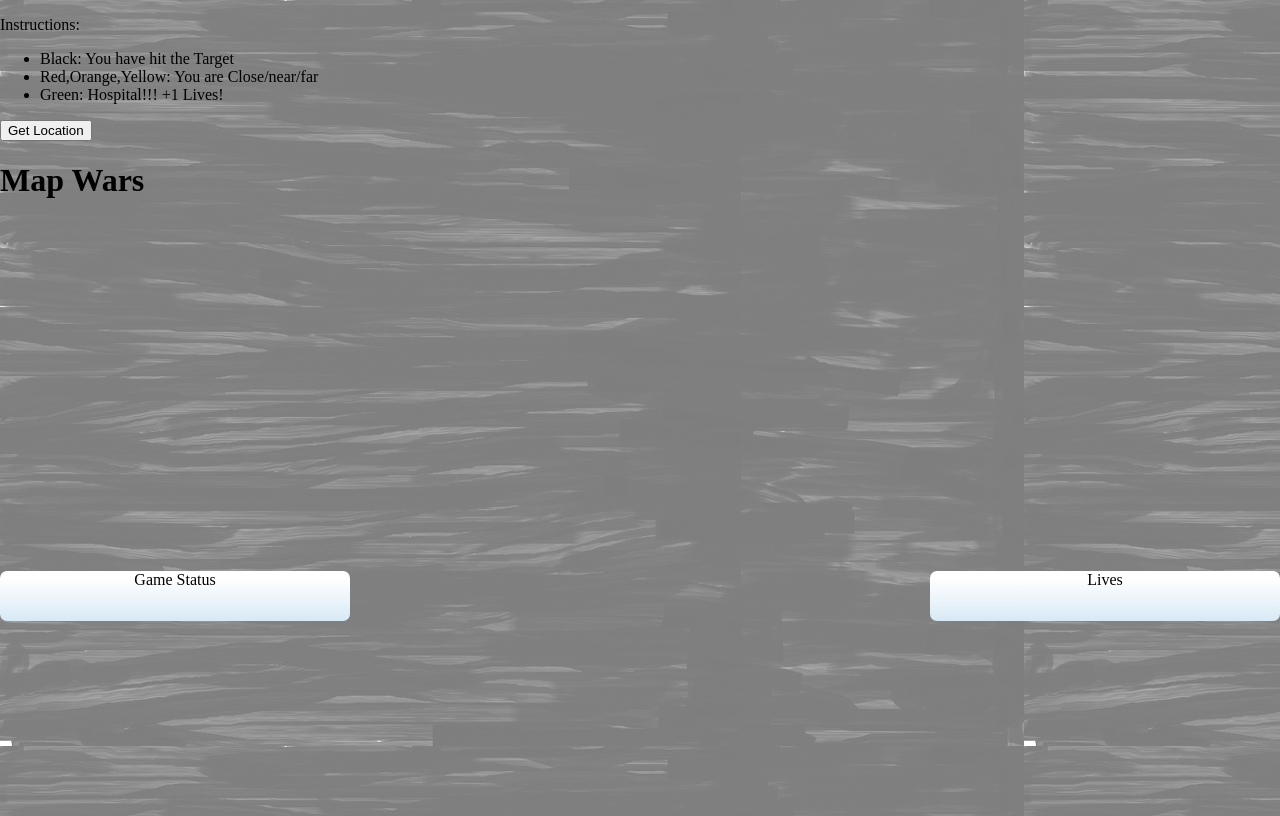
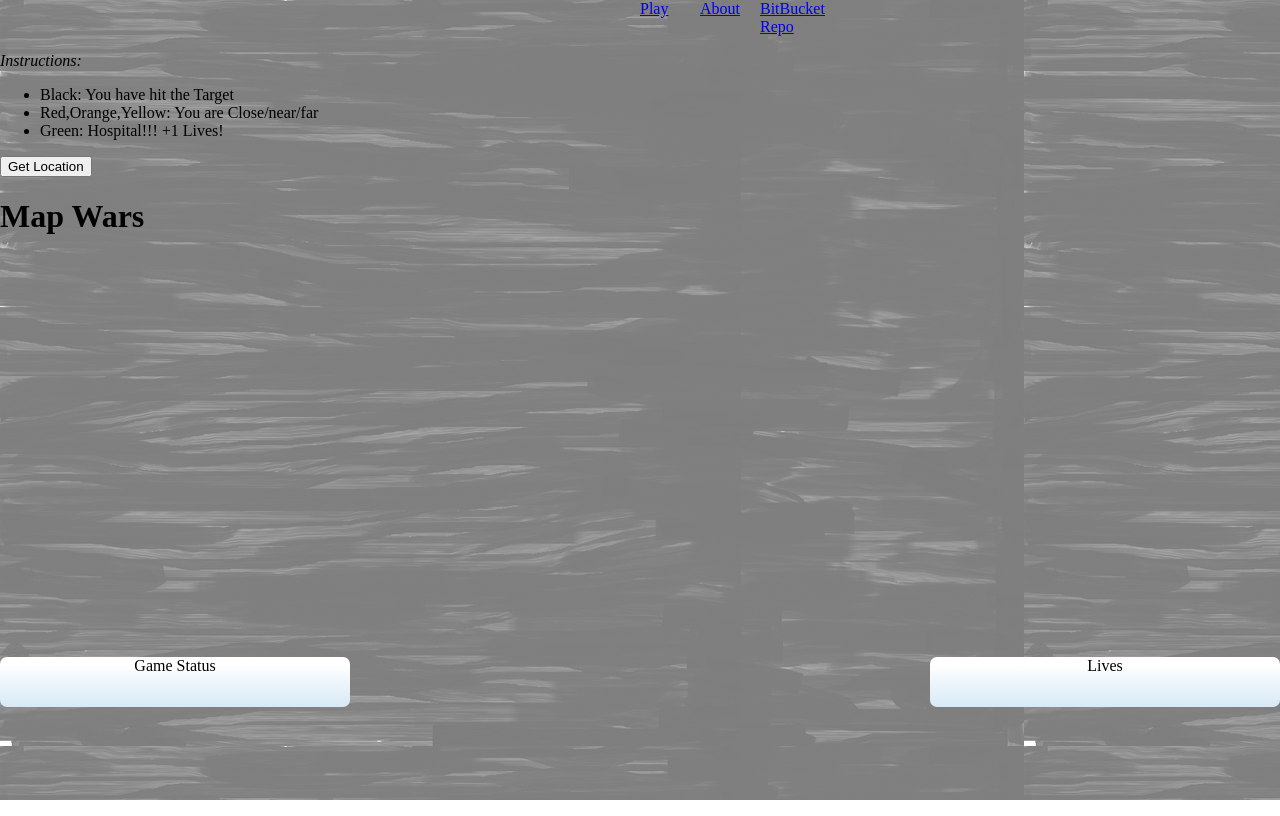
Before and after one commit to ModelChief30/yrs2015, a plain HTML site: page index.html in a window 1280 px wide. Drawn offline with Linux system fonts and the light colour scheme; some packages are replaced by stand-ins of ours.

Commit message:
added about page for credit and zombie bg, also added other layout changes in index

```diff
--- a/index.html
+++ b/index.html
@@ -6,7 +6,20 @@
  <style type="text/css">
       html { height: 100% }
       body { height: 100%; margin: 0; padding: 0 }
-
+      #navbar {
+        list-style-type: none;
+        margin: 0;
+        padding: 0;
+        position: relative; float: left; display: block; left: 50%;
+        width:50%;
+      }
+      a {
+        display: block;
+        width: 60px;
+      }
+      #ab {
+        float: left;
+      }
       #mapcan{ margin-left: auto; margin-right: auto }
 
       #gamestatus, #lives{position:fixed; background-image:
@@ -24,11 +37,19 @@
         color-stop(0%, white), color-stop(15%, white), color-stop(100%, #D7E9F5));
         background: -moz-linear-gradient(top, white 0%, white 55%, #D5E4F3 130%); }
     </style>
+    <title>Play | Map Wars</title>
  </head>
   <body background="bg.png">
+    <ul id="navbar">
+      <li id="ab"><a href="index.html">Play</a></li>
+      <li id="ab"><a href="about.html">About</a></li>
+      <li id="ab"><a href="https://bitbucket.org/samuelbird/yrs2015">BitBucket Repo</a></li>
+    </ul>
+    <br>
 
     <p>
-    Instructions:<ul><li>Black: You have hit the Target</li>
+    <br>
+    <em>Instructions:</em><ul><li>Black: You have hit the Target</li>
            <li>Red,Orange,Yellow: You are Close/near/far</li>
            <li>Green: Hospital!!! +1 Lives!</li></ul></p>
     <button onclick="getLoc()">Get Location</button>
@@ -37,7 +58,7 @@
 
     <p id="errorRender"></p>
 
-    <div id="mapcan" style="width:350px; height:350px"></div>
+    <div id="mapcan" style="width:25%; height:50%"></div>
 
 
     <div id= "gamestatus" style="width: 350px; height:50px; margin-left: auto; margin-right:auto; text-align:center">Game Status</div>
```
Also changed, not shown: about.html (added, +18 -0 lines), zombie.png (added).
